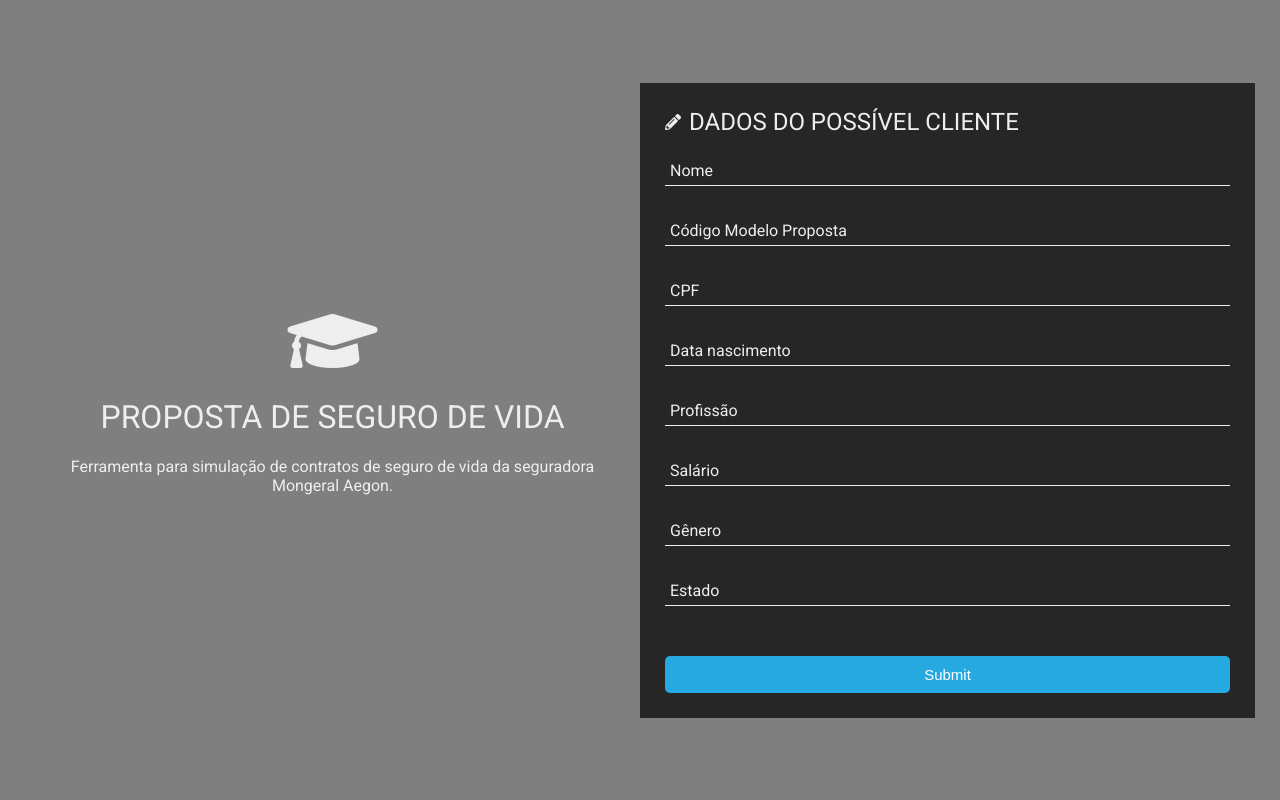
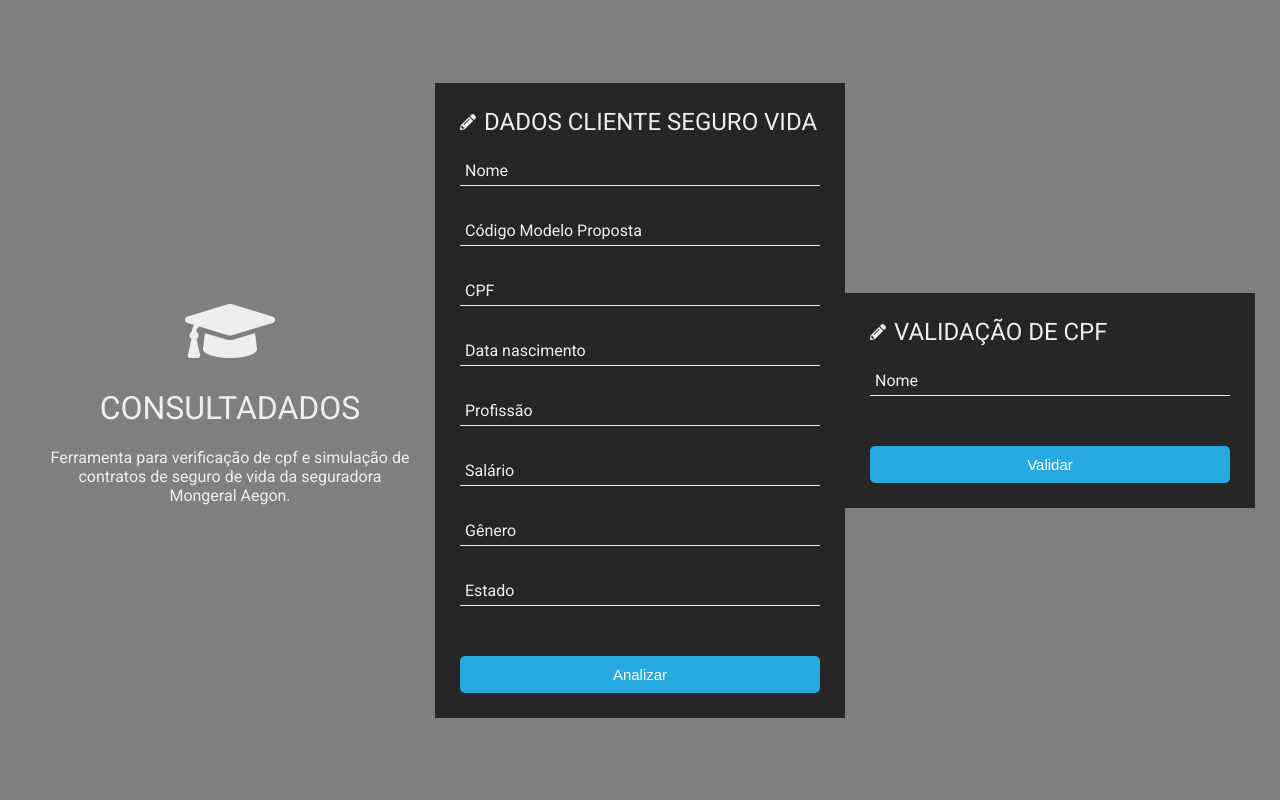
Before and after one commit to riibeirogabriel/matchLife, a Flask app: page / in a window 1280 px wide. Run offline with Flask 2, Linux system fonts and the light colour scheme; some libraries are stand-ins or nearby versions.

Commit message:
Add cpf validation

```diff
--- a/main.py
+++ b/main.py
@@ -55,7 +55,7 @@ def root():
 
 
 @app.route('/submit', methods=['POST', 'GET'])
-def addRegion():
+def ensurance_simultaion():
     print(request.form['cpf'])
     return render_template(person_insurance_simulation(11321351000110,
                            request.form['codigoModeloProposta'],
@@ -67,6 +67,10 @@ def addRegion():
                            1,
                            request.form['uf']))
 
+@app.route('/cpf', methods=['POST', 'GET'])
+def cpf_validate():
+    return render_template(cpf_analize(request.form['cpf']))
+
 
 if __name__ == '__main__':
     app.run(host='127.0.0.1', port=8080, debug=True)
--- a/templates/index.html
+++ b/templates/index.html
@@ -123,14 +123,14 @@
     <div class="main-block">
       <div class="left-part">
         <i class="fas fa-graduation-cap"></i>
-        <h1>Proposta de seguro de vida</h1>
-        <p>Ferramenta para simulação de contratos de seguro de vida da seguradora Mongeral Aegon.</p>
+        <h1>consultaDados</h1>
+        <p>Ferramenta para verificação de cpf e simulação de contratos de seguro de vida da seguradora Mongeral Aegon.</p>
 
       </div>
       <form action="/submit"  method="post">
         <div class="title">
           <i class="fas fa-pencil-alt"></i>
-          <h2>Dados do possível cliente</h2>
+          <h2>Dados cliente seguro vida</h2>
         </div>
         <div class="info">
           <input class="fname" type="text" name="name" placeholder="Nome">
@@ -142,7 +142,17 @@
           <input type="text" name="gender" placeholder="Gênero">
           <input type="text" name="uf" placeholder="Estado">
         </div>
-        <button type="submit" href="/">Submit</button>
+        <button type="submit" href="/">Analizar</button>
+      </form>
+      <form action="/cpf"  method="post">
+        <div class="title">
+          <i class="fas fa-pencil-alt"></i>
+          <h2>validação de cpf</h2>
+        </div>
+        <div class="info">
+          <input class="fname" type="text" name="cpf" placeholder="Nome">
+        </div>
+        <button type="submit" href="/">Validar</button>
       </form>
     </div>
   </body>
```
Also changed, not shown: templates/result.html (added).
